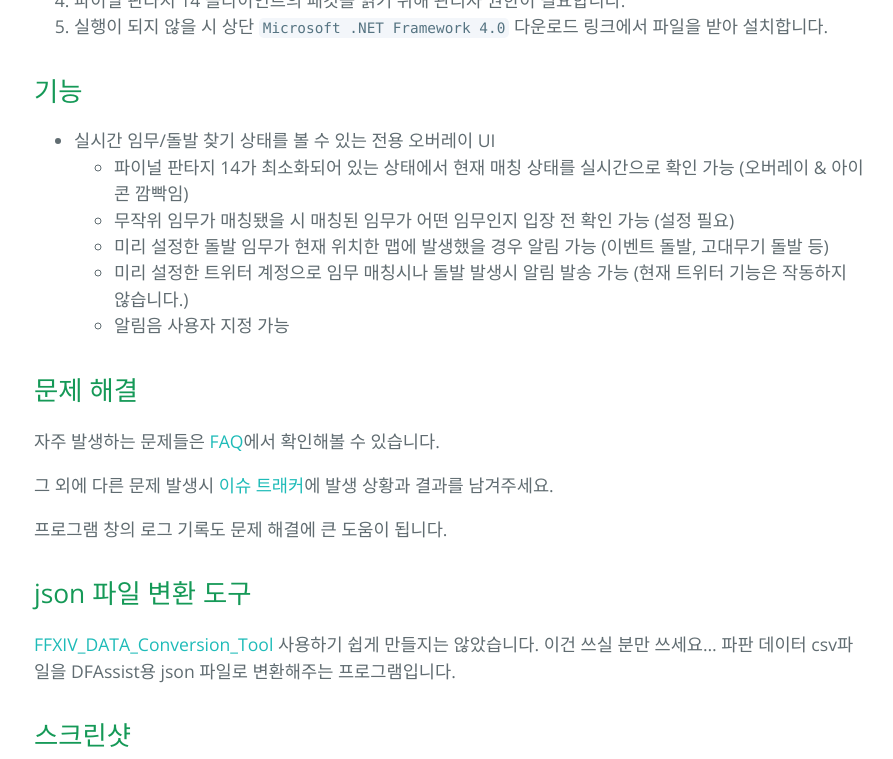
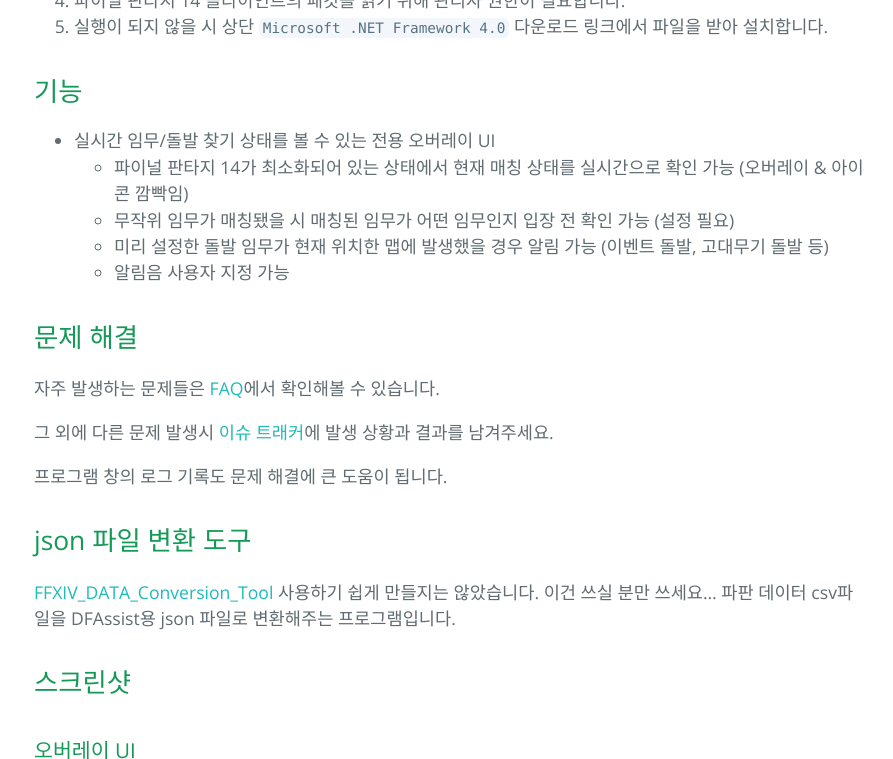
Before and after one commit to devunt/DFAssist, a Jekyll site: the page built from docs/index.md, in a window 1280 px wide and 900 px high, scrolled down 896 px, cut to the strip 0-759 px from the top of the window. Shown: the whole strip, without its empty margins (190-1083 px from the left). Built offline with Jekyll 4.4.1, drawn with Linux system fonts in a browser that asks for light colours.

Commit message:
Update index.md

```diff
--- a/docs/index.md
+++ b/docs/index.md
@@ -24,7 +24,6 @@ title: {{ site.name }}
   - 파이널 판타지 14가 최소화되어 있는 상태에서 현재 매칭 상태를 실시간으로 확인 가능 (오버레이 & 아이콘 깜빡임)
   - 무작위 임무가 매칭됐을 시 매칭된 임무가 어떤 임무인지 입장 전 확인 가능 (설정 필요)
   - 미리 설정한 돌발 임무가 현재 위치한 맵에 발생했을 경우 알림 가능 (이벤트 돌발, 고대무기 돌발 등)
-  - 미리 설정한 트위터 계정으로 임무 매칭시나 돌발 발생시 알림 발송 가능 (현재 트위터 기능은 작동하지 않습니다.)
   - 알림음 사용자 지정 가능
 
 ## 문제 해결
```
